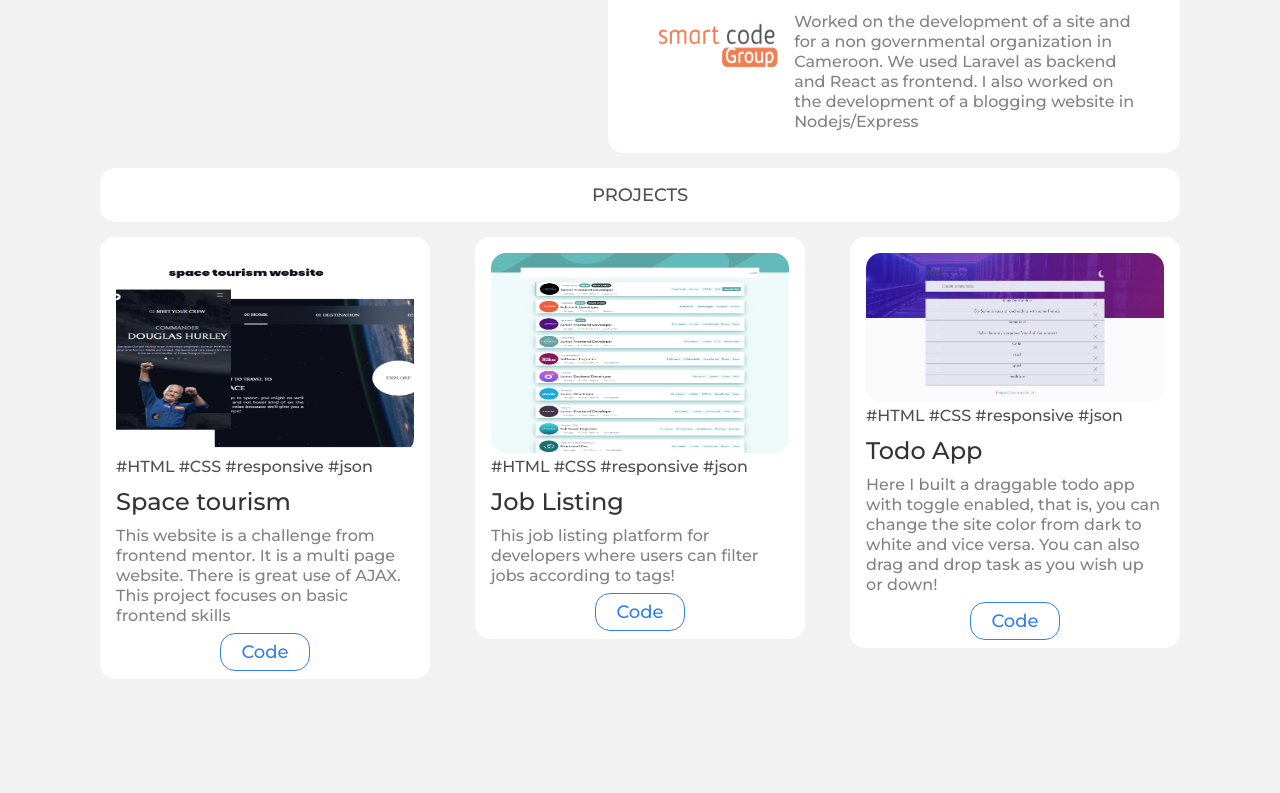
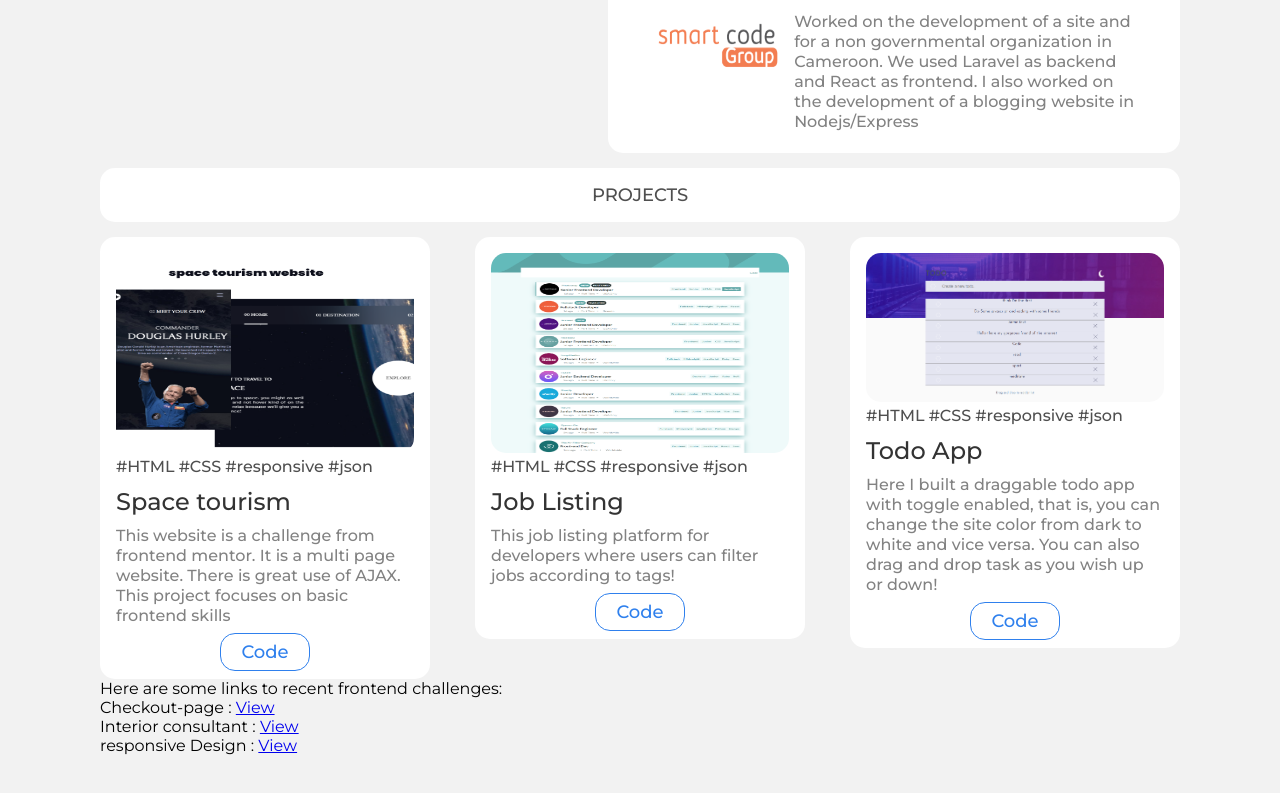
Before and after one commit to johan237/johan.github.io, a plain HTML site: page index.html in a window 1280 px wide. Shown: the part 850-1643 px from the top of the page. Before the commit the page ends 1579 px from the top, so only its background shows below. Drawn offline with Linux system fonts and the light colour scheme.

Commit message:
Added links to pages

```diff
--- a/index.html
+++ b/index.html
@@ -241,6 +241,16 @@
             </div>
         </div>
     </div>
+
+    <div>
+        Here are some links to recent frontend challenges:
+        <div> Checkout-page :  <a href="/checkout-page/index.html">View</a> </div>
+        <div> Interior consultant :  <a href="/interior-consultant-master/index.html">View</a> </div>
+        <div> responsive Design :  <a href="/responsiveDesign/index.html">View</a> </div>
+
+
+
+    </div>
 </body>
 
 <script src="app.js"></script>
```
